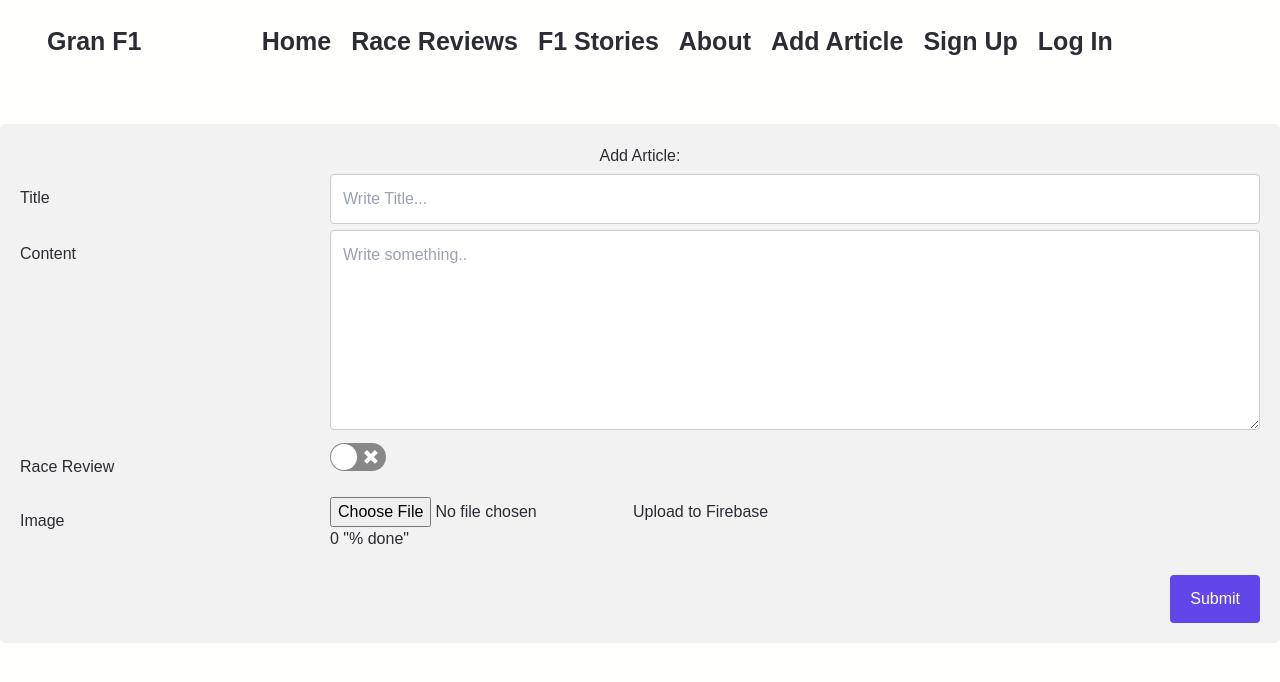
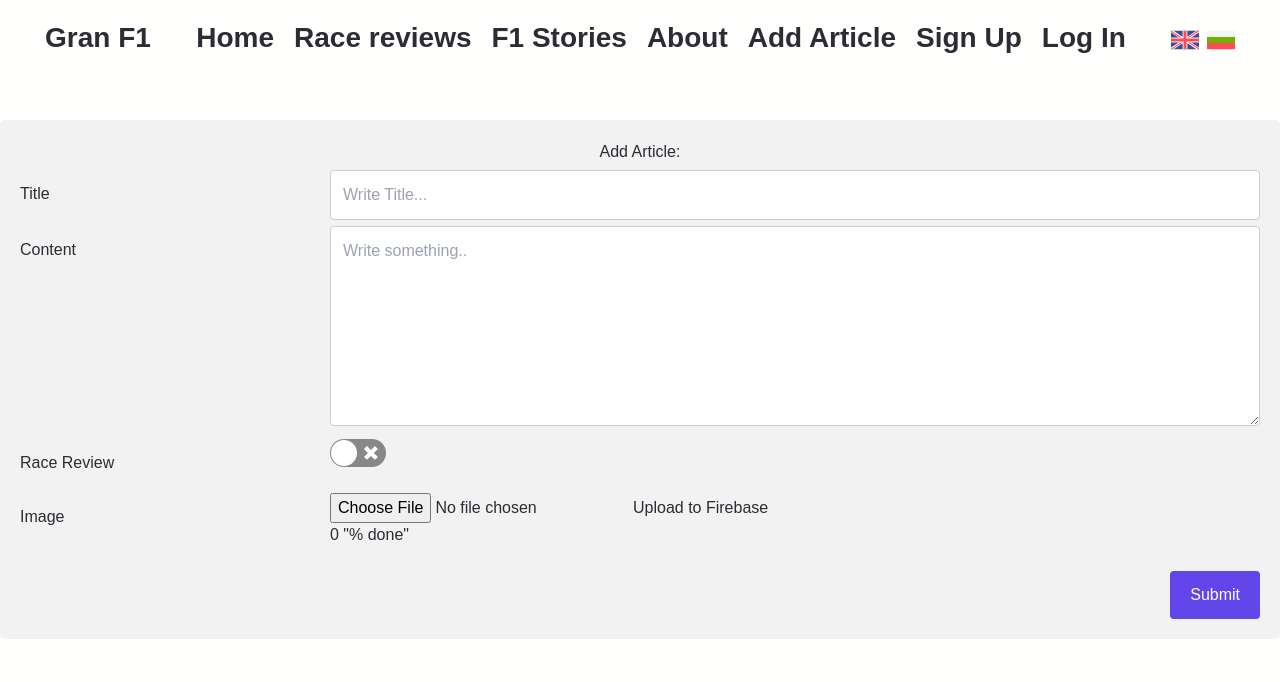
Before and after one commit to MarioMarkov/GranF1, a React (Create React App) app: page /add in a window 1280 px wide. Shown: the top 682 px of the page. Built offline with nearby package versions, Linux system fonts and the light colour scheme; no server answers.

Commit message:
Added localization🌎

```diff
--- a/package.json
+++ b/package.json
@@ -16,7 +16,9 @@
     "react-bootstrap": "^2.7.2",
     "react-confirm-alert": "^3.0.6",
     "react-dom": "^18.2.0",
+    "react-flags-select": "^2.2.3",
     "react-google-button": "^0.7.2",
+    "react-i18next": "^12.2.0",
     "react-id-generator": "^3.0.2",
     "react-markdown": "^8.0.5",
     "react-native-web": "^0.18.12",
--- /dev/null
+++ b/src/i18n/config.js
@@ -0,0 +1,21 @@
+import i18n from 'i18next';
+import { initReactI18next } from 'react-i18next';
+
+i18n.use(initReactI18next).init({
+  fallbackLng: 'en',
+  lng: 'en',
+  resources: {
+    en: {
+      translations: require('./locales/en.json')
+    },
+    bg: {
+      translations: require('./locales/bg.json')
+    }
+  },
+  ns: ['translations'],
+  defaultNS: 'translations'
+});
+
+i18n.languages = ['en', 'es'];
+
+export default i18n;
--- /dev/null
+++ b/src/i18n/locales/bg.json
@@ -0,0 +1,4 @@
+{
+    "home": "Дом",
+    "race_reviews": "Гран при Ревю"
+}
--- /dev/null
+++ b/src/i18n/locales/en.json
@@ -0,0 +1,4 @@
+{
+    "home": "Home",
+    "race_reviews": "Race reviews"
+}
--- a/src/index.js
+++ b/src/index.js
@@ -2,6 +2,8 @@ import React from 'react';
 import ReactDOM from 'react-dom/client';
 import './index.css';
 import App from './App';
+import './i18n/config';
+
 
 const root = ReactDOM.createRoot(document.getElementById('root'));
 root.render(
--- a/src/navigation/Navbar.js
+++ b/src/navigation/Navbar.js
@@ -1,15 +1,22 @@
 import React from 'react';
-//import './Navbar.css';
 import { Link } from "react-router-dom";
 import { useNavigate } from "react-router";
 import { useUserAuth } from "../context/UserAuthContext";
 import { Button } from "react-bootstrap";
+import { useTranslation } from 'react-i18next'
 
+import { Gb, Bg } from "react-flags-select";
 
 function Navbar() {
+    const { t, i18n  } = useTranslation();
+
+    function changeLanguage(lang) {
+      i18n.changeLanguage(lang);
+    }
 
     const { logOut, user } = useUserAuth();
     const navigate = useNavigate();
+
     const handleLogout = async () => {
       try {
         await logOut();
@@ -20,15 +27,16 @@ function Navbar() {
     };
     return (
 
-    <div className="w-[95%] text-[25px] text-center font-semibold mt-2 mb-12 m-auto p-[15px] rounded-[10px]">
+    <div className="w-[95%] text-[28px] text-center font-semibold mt-1 mb-12 m-auto p-[13px] rounded-[10px]">
         <div className='hover:animate-bounce inline float-left hover:pb-4 '>
                 Gran F1
         </div>
         <div className='inline ml-0'>
-                <Link className='p-2.5' to="/">Home</Link>
-                <Link className='p-2.5'  to="/articles/all/true">Race Reviews</Link>
+                <Link className='p-2.5' to="/">{t('home')}</Link>
+                <Link className='p-2.5'  to="/articles/all/true">{t('race_reviews')}</Link>
                 <Link className='p-2.5'  to="/articles/all/false">F1 Stories</Link>
                 <Link className='p-2.5'  to="/about">About</Link>
+
                 {process.env.NODE_ENV === 'development' ?
                   <Link className='p-2.5'  to="/add">Add Article</Link>: <></>
                 }
@@ -37,14 +45,21 @@ function Navbar() {
           </Button>:<></>}
           {process.env.NODE_ENV === 'development' & !user ?
             <>
-              <Link className=' p-2.5' to="/signup">Sign Up</Link>
-              <Link className=' p-2.5' to="/login">Log In</Link>
+              <Link className='p-2.5' to="/signup">Sign Up</Link>
+              <Link className='p-2.5' to="/login">Log In</Link>
 
             </>
           :<></>}
           {process.env.NODE_ENV === 'development' & user ?
             <span className='p-2.5' >User : {user.email}</span>
           :<></>}
+          <div className='float-right'>
+
+              <button><Gb onClick={() => changeLanguage('en')} className='inline'></Gb></button> {' '}
+
+              <button><Bg onClick={() => changeLanguage('bg')} className='inline'></Bg></button>
+
+          </div>
         </div>
 
 
```
Also changed, not shown: src/navigation/Navbar.css (deleted, +0 -43 lines), 1 other file (tests, documents, lock files or other folders).
